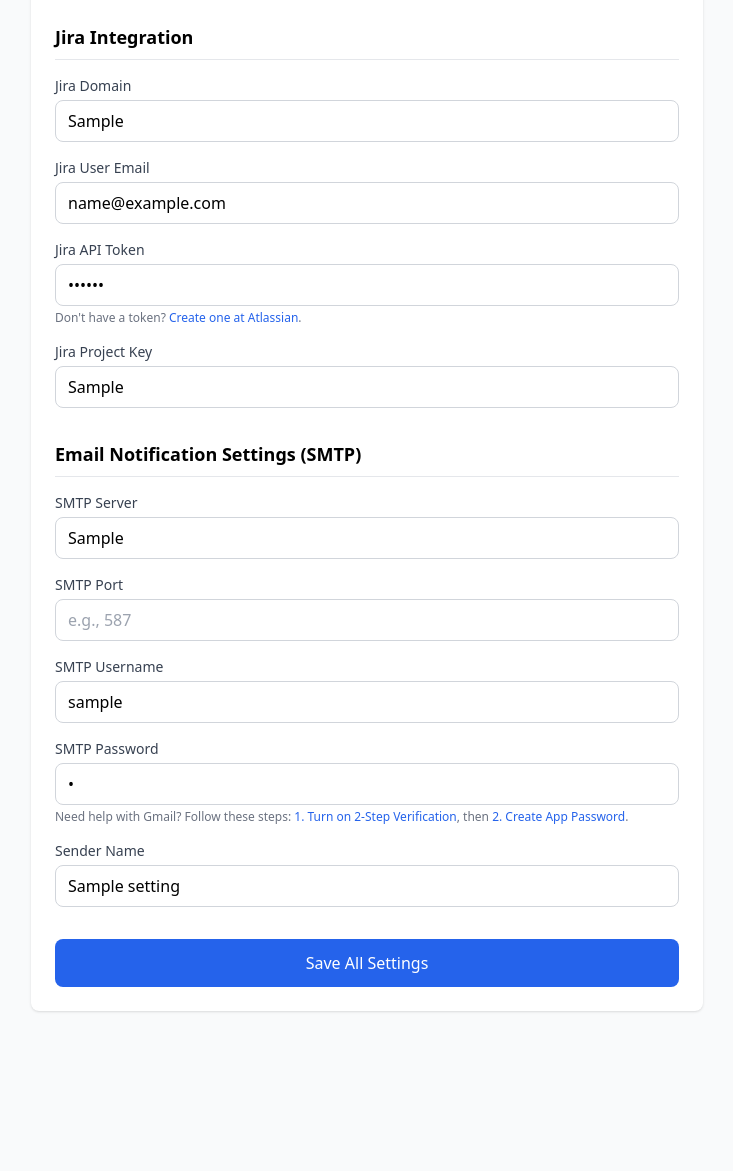
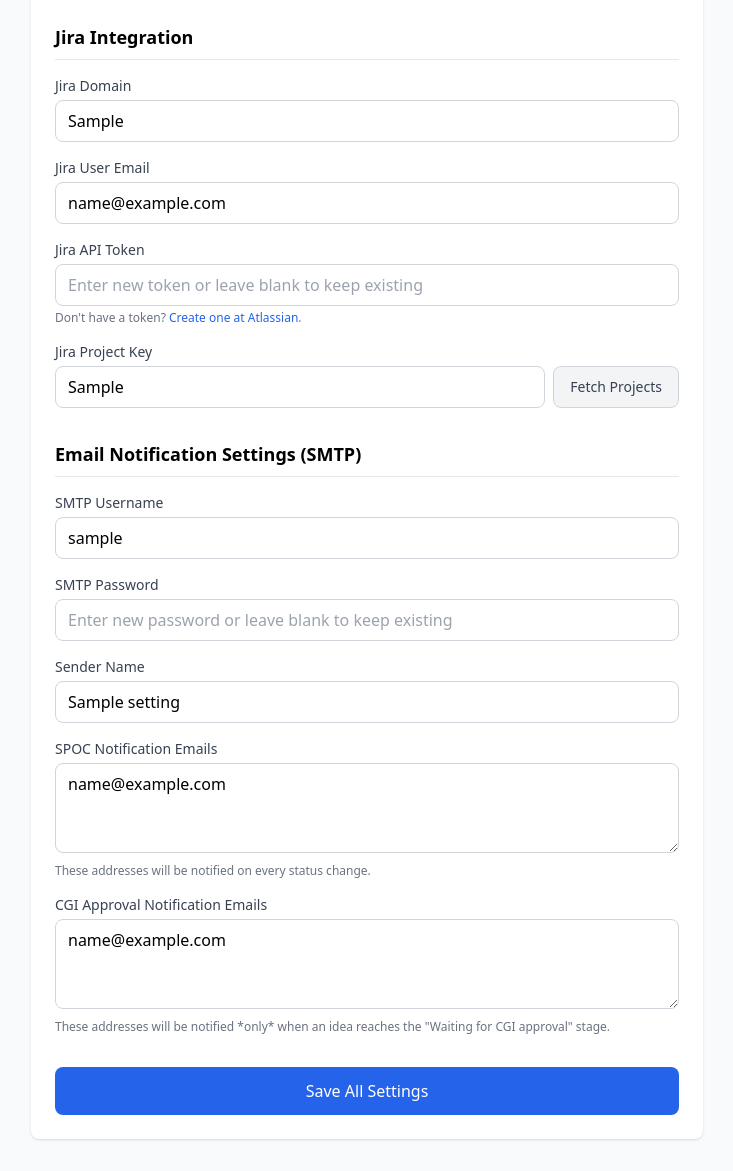
Before and after one commit to ParasuChandru/innovation-engine, a Flask app: template templates/settings.html in a window 1280 px wide. Shown: the part 170-1341 px from the top of the page, without its empty margins (273-1006 px from the left). Before the commit the page ends 1182 px from the top, so only its background shows below. Run offline with Flask 3, Linux system fonts and the light colour scheme; the template is opened without the code that fills it: most values are stand-ins (such as "Sample title", 1, 10 or a date in 2020); some libraries are stand-ins or nearby versions.

Commit message:
new jira error fix

```diff
--- a/app.py
+++ b/app.py
@@ -14,12 +14,20 @@ import requests
 import smtplib
 from email.mime.text import MIMEText
 from datetime import datetime
+from encryption import encrypt_data, decrypt_data
 
 app = Flask(__name__)
-app.secret_key = os.environ.get('SECRET_KEY', 'innovation-engine-secret-key-change-in-production')
+app.secret_key = os.environ.get('SECRET_KEY')
+
+if not app.secret_key:
+    raise ValueError("FATAL: SECRET_KEY not found in environment variables. Please set it in your .env file.")
 app.config['UPLOAD_FOLDER'] = os.path.join(os.path.dirname(__file__), 'uploads')
 app.config['ALLOWED_EXTENSIONS'] = {'pdf', 'doc', 'docx', 'xlsx', 'ppt', 'pptx'}
 CORS(app)
+
+# Hardcoded SMTP settings
+SMTP_SERVER = "smtprelay.cgi.com"
+SMTP_PORT = 587
 
 def allowed_file(filename):
     """Check if the file extension is allowed."""
@@ -346,42 +354,67 @@ def update_idea_jira_link(idea_id, jira_link):
 # ============================================
 
 def send_status_update_email(idea, new_status):
-    """Sends an email notification to the idea submitter about a status change."""
+    """Sends a customized email notification for an idea status change."""
     settings = get_settings()
-    smtp_server = settings.get('smtp_server')
-    smtp_port = settings.get('smtp_port')
     smtp_username = settings.get('smtp_username')
-    smtp_password = settings.get('smtp_password')
+    smtp_password_encrypted = settings.get('smtp_password')
     smtp_sender_name = settings.get('smtp_sender_name', 'Innovation Engine')
-
-    if not all([smtp_server, smtp_port, smtp_username, smtp_password]):
+    if not all([smtp_username, smtp_password_encrypted]):
         print(f"SMTP settings not configured. Skipping email for idea {idea['id']}.")
         return
 
+    # Build recipient list
+    recipients = {idea['submitter_email']}
+
+    spoc_emails_str = settings.get('spoc_notification_emails', '')
+    if spoc_emails_str:
+        recipients.update([email.strip() for email in spoc_emails_str.split(',') if email.strip()])
+
+    if new_status == 'Waiting for CGI approval':
+        cgi_emails_str = settings.get('cgi_approval_notification_emails', '')
+        if cgi_emails_str:
+            recipients.update([email.strip() for email in cgi_emails_str.split(',') if email.strip()])
+
+    # Remove any empty strings that might result from splitting
+    recipients.discard('')
+
+    recipient_list = list(recipients)
+    if not recipient_list:
+        print(f"No recipients found for idea {idea['id']} status update.")
+        return
+
+    smtp_password = decrypt_data(smtp_password_encrypted)
     try:
-        subject = f"Update on your idea: {idea['title']}"
-        body = f"""
-        Hello {idea['submitter_name']},
+        subject = f"Innovation Idea Update: '{idea['title']}' is now {new_status}"
+        body = f"""Hello Team,
 
-        Your innovation idea, "{idea['title']}", has been moved to a new stage: {new_status}.
+An update has occurred for the innovation idea: "{idea['title']}".
 
-        You can view the latest updates here:
-        {url_for('idea_detail', idea_id=idea['id'], _external=True)}
+Details:
+- Idea Title: {idea['title']}
+- New Status: {new_status}
+- Submitter: {idea['submitter_name']}
+- Category: {idea['category']}
 
-        Thank you,
-        The Innovation Engine Team
-        """
+You can view the latest updates here:
+{url_for('idea_detail', idea_id=idea['id'], _external=True)}
+
+Thank you,
+The Innovation Engine Team
+"""
 
         msg = MIMEText(body)
         msg['Subject'] = subject
         msg['From'] = f"{smtp_sender_name} <{smtp_username}>"
-        msg['To'] = idea['submitter_email']
+        msg['To'] = ", ".join(recipient_list)
 
-        with smtplib.SMTP(smtp_server, int(smtp_port)) as server:
+        with smtplib.SMTP(SMTP_SERVER, SMTP_PORT, timeout=30) as server:
+            server.ehlo()
             server.starttls()
+            server.ehlo()
             server.login(smtp_username, smtp_password)
-            server.sendmail(smtp_username, [idea['submitter_email']], msg.as_string())
-            print(f"Successfully sent email for idea {idea['id']} to {idea['submitter_email']}")
+            server.sendmail(smtp_username, recipient_list, msg.as_string())
+            print(f"Successfully sent status update email for idea {idea['id']} to: {', '.join(recipient_list)}")
 
     except Exception as e:
         # Fail silently as requested
@@ -397,14 +430,14 @@ def create_jira_ticket(idea):
     settings = get_settings()
     jira_domain = settings.get('jira_domain')
     jira_email = settings.get('jira_email')
-    jira_api_token = settings.get('jira_api_token')
+    jira_api_token_encrypted = settings.get('jira_api_token')
     jira_project_key = settings.get('jira_project_key')
 
-    if not all([jira_domain, jira_email, jira_api_token, jira_project_key]):
+    if not all([jira_domain, jira_email, jira_api_token_encrypted, jira_project_key]):
         return None, "Jira settings are not configured."
 
     url = f"https://{jira_domain}/rest/api/2/issue"
-    auth = (jira_email, jira_api_token)
+
     headers = {
         "Accept": "application/json",
         "Content-Type": "application/json"
@@ -423,6 +456,13 @@ def create_jira_ticket(idea):
     }
 
     try:
+        jira_api_token = decrypt_data(jira_api_token_encrypted)
+    except Exception:
+        # Fallback in case the database still holds a plain-text token
+        jira_api_token = jira_api_token_encrypted
+
+    auth = (jira_email, jira_api_token)
+    try:
         response = requests.post(url, json=payload, headers=headers, auth=auth)
         response.raise_for_status()
         ticket_data = response.json()
@@ -430,7 +470,13 @@ def create_jira_ticket(idea):
         ticket_url = f"https://{jira_domain}/browse/{ticket_key}"
         return ticket_url, None
     except requests.exceptions.RequestException as e:
-        return None, f"Failed to create Jira ticket: {e}"
+        error_details = str(e)
+        if hasattr(e, 'response') and e.response is not None:
+            try:
+                error_details = e.response.json()
+            except Exception:
+                error_details = e.response.text
+        return None, f"Jira rejected the request: {error_details}"
 
 # ============================================
 # Authentication Decorator
@@ -717,8 +763,10 @@ def create_jira_ticket_route(idea_id):
     ticket_url, error = create_jira_ticket(idea)
 
     if error:
+        print(f"JIRA TICKET ERROR: {error}")
         flash(f'Error creating Jira ticket: {error}', 'error')
     else:
+        print(f"JIRA TICKET SUCCESS: {ticket_url}")
         update_idea_jira_link(idea_id, ticket_url)
         flash(f'Successfully created Jira ticket: {ticket_url}', 'success')
 
@@ -1028,21 +1076,59 @@ def settings():
 
         # Save other Jira settings
         save_setting('jira_email', request.form.get('jira_email', ''))
-        save_setting('jira_api_token', request.form.get('jira_api_token', ''))
+
+        # Encrypt and save Jira API token if a new one is provided
+        new_jira_token = request.form.get('jira_api_token')
+        if new_jira_token:
+            save_setting('jira_api_token', encrypt_data(new_jira_token))
+
         save_setting('jira_project_key', request.form.get('jira_project_key', ''))
 
         # Save SMTP settings
-        save_setting('smtp_server', request.form.get('smtp_server', ''))
-        save_setting('smtp_port', request.form.get('smtp_port', ''))
         save_setting('smtp_username', request.form.get('smtp_username', ''))
-        save_setting('smtp_password', request.form.get('smtp_password', ''))
+
+        # Encrypt and save SMTP password if a new one is provided
+        new_smtp_password = request.form.get('smtp_password')
+        if new_smtp_password:
+            save_setting('smtp_password', encrypt_data(new_smtp_password))
+
         save_setting('smtp_sender_name', request.form.get('smtp_sender_name', ''))
+
+        # Save new email notification lists
+        save_setting('spoc_notification_emails', request.form.get('spoc_notification_emails', ''))
+        save_setting('cgi_approval_notification_emails', request.form.get('cgi_approval_notification_emails', ''))
 
         flash('Settings saved successfully!', 'success')
         return redirect(url_for('settings'))
 
     settings = get_settings()
     return render_template('settings.html', settings=settings)
+
+@app.route('/api/jira/projects')
+@login_required
+@admin_required
+def api_jira_projects():
+    """Fetch available Jira projects using saved credentials."""
+    settings = get_settings()
+    jira_domain = settings.get('jira_domain')
+    jira_email = settings.get('jira_email')
+    jira_api_token_encrypted = settings.get('jira_api_token')
+
+    if not all([jira_domain, jira_email, jira_api_token_encrypted]):
+        return jsonify({'error': 'Please save your Jira domain, email, and API token first.'}), 400
+
+    try:
+        jira_api_token = decrypt_data(jira_api_token_encrypted)
+    except Exception:
+        jira_api_token = jira_api_token_encrypted
+
+    url = f"https://{jira_domain}/rest/api/2/project"
+    try:
+        response = requests.get(url, auth=(jira_email, jira_api_token), timeout=10)
+        response.raise_for_status()
+        return jsonify({'projects': [{'key': p['key'], 'name': p['name']} for p in response.json()]})
+    except Exception as e:
+        return jsonify({'error': 'Failed to fetch projects. Please check your Jira credentials.'}), 500
 
 # ============================================
 # Business Logic
@@ -1140,14 +1226,6 @@ def date_filter(value):
     except:
         return value
 
-@app.route('/temp-save-settings')
-def temp_save_settings():
-    save_setting('smtp_server', 'smtp.gmail.com')
-    save_setting('smtp_port', '587')
-    save_setting('smtp_username', 'yaseen.patan.cgi@gmail.com')
-    save_setting('smtp_password', 'YOUR_APP_PASSWORD') # Replace with your app password
-    save_setting('smtp_sender_name', 'Innovation Engine')
-    return "Settings saved."
 
 # ============================================
 # Main
--- a/templates/settings.html
+++ b/templates/settings.html
@@ -33,14 +33,20 @@
                 </div>
                 <div>
                     <label for="jira_api_token" class="block text-sm font-medium text-gray-700 mb-1">Jira API Token</label>
-                    <input type="password" id="jira_api_token" name="jira_api_token" value="{{ settings.get('jira_api_token', '') }}" class="w-full px-3 py-2 border border-gray-300 rounded-lg" placeholder="Enter your Jira API token">
+                    <input type="password" id="jira_api_token" name="jira_api_token" value="" class="w-full px-3 py-2 border border-gray-300 rounded-lg" placeholder="Enter new token or leave blank to keep existing">
                      <p class="mt-1 text-xs text-gray-500">
                         Don't have a token? <a href="https://id.atlassian.com/manage-profile/security/api-tokens" target="_blank" class="text-blue-600 hover:underline">Create one at Atlassian</a>.
                     </p>
                 </div>
                 <div>
                     <label for="jira_project_key" class="block text-sm font-medium text-gray-700 mb-1">Jira Project Key</label>
-                    <input type="text" id="jira_project_key" name="jira_project_key" value="{{ settings.get('jira_project_key', '') }}" class="w-full px-3 py-2 border border-gray-300 rounded-lg" placeholder="e.g., INNOV">
+                    <div class="flex space-x-2">
+                        <input type="text" id="jira_project_key" name="jira_project_key" value="{{ settings.get('jira_project_key', '') }}" class="flex-1 px-3 py-2 border border-gray-300 rounded-lg" placeholder="e.g., INNOV">
+                        <button type="button" id="fetch-projects-btn" class="bg-gray-100 border border-gray-300 text-gray-700 px-4 py-2 rounded-lg hover:bg-gray-200 text-sm font-medium transition-colors">
+                            Fetch Projects
+                        </button>
+                    </div>
+                    <p id="fetch-projects-status" class="mt-1 text-xs text-gray-500"></p>
                 </div>
             </div>
 
@@ -48,29 +54,30 @@
             <div class="space-y-4">
                 <h3 class="font-semibold text-lg border-b pb-2">Email Notification Settings (SMTP)</h3>
                 <div>
-                    <label for="smtp_server" class="block text-sm font-medium text-gray-700 mb-1">SMTP Server</label>
-                    <input type="text" id="smtp_server" name="smtp_server" value="{{ settings.get('smtp_server', '') }}" class="w-full px-3 py-2 border border-gray-300 rounded-lg" placeholder="e.g., smtp.gmail.com">
-                </div>
-                <div>
-                    <label for="smtp_port" class="block text-sm font-medium text-gray-700 mb-1">SMTP Port</label>
-                    <input type="number" id="smtp_port" name="smtp_port" value="{{ settings.get('smtp_port', '587') }}" class="w-full px-3 py-2 border border-gray-300 rounded-lg" placeholder="e.g., 587">
-                </div>
-                <div>
                     <label for="smtp_username" class="block text-sm font-medium text-gray-700 mb-1">SMTP Username</label>
                     <input type="text" id="smtp_username" name="smtp_username" value="{{ settings.get('smtp_username', '') }}" class="w-full px-3 py-2 border border-gray-300 rounded-lg" placeholder="Your email address">
                 </div>
                 <div>
                     <label for="smtp_password" class="block text-sm font-medium text-gray-700 mb-1">SMTP Password</label>
-                    <input type="password" id="smtp_password" name="smtp_password" value="{{ settings.get('smtp_password', '') }}" class="w-full px-3 py-2 border border-gray-300 rounded-lg" placeholder="Your email password or app password">
-                    <p class="mt-1 text-xs text-gray-500">
-                        Need help with Gmail? Follow these steps:
-                        <a href="https://myaccount.google.com/signinoptions/two-step-verification" target="_blank" class="text-blue-600 hover:underline">1. Turn on 2-Step Verification</a>, then
-                        <a href="https://myaccount.google.com/apppasswords" target="_blank" class="text-blue-600 hover:underline">2. Create App Password</a>.
-                    </p>
+                    <input type="password" id="smtp_password" name="smtp_password" value="" class="w-full px-3 py-2 border border-gray-300 rounded-lg" placeholder="Enter new password or leave blank to keep existing">
                 </div>
                 <div>
                     <label for="smtp_sender_name" class="block text-sm font-medium text-gray-700 mb-1">Sender Name</label>
                     <input type="text" id="smtp_sender_name" name="smtp_sender_name" value="{{ settings.get('smtp_sender_name', 'Innovation Engine') }}" class="w-full px-3 py-2 border border-gray-300 rounded-lg" placeholder="e.g., Innovation Engine Notifier">
+                </div>
+                <div>
+                    <label for="spoc_notification_emails" class="block text-sm font-medium text-gray-700 mb-1">SPOC Notification Emails</label>
+                    <textarea id="spoc_notification_emails" name="spoc_notification_emails" rows="3" class="w-full px-3 py-2 border border-gray-300 rounded-lg" placeholder="Enter multiple email addresses, separated by commas">{{ settings.get('spoc_notification_emails', '') }}</textarea>
+                    <p class="mt-1 text-xs text-gray-500">
+                        These addresses will be notified on every status change.
+                    </p>
+                </div>
+                <div>
+                    <label for="cgi_approval_notification_emails" class="block text-sm font-medium text-gray-700 mb-1">CGI Approval Notification Emails</label>
+                    <textarea id="cgi_approval_notification_emails" name="cgi_approval_notification_emails" rows="3" class="w-full px-3 py-2 border border-gray-300 rounded-lg" placeholder="Enter multiple email addresses, separated by commas">{{ settings.get('cgi_approval_notification_emails', '') }}</textarea>
+                    <p class="mt-1 text-xs text-gray-500">
+                        These addresses will be notified *only* when an idea reaches the "Waiting for CGI approval" stage.
+                    </p>
                 </div>
             </div>
 
@@ -80,4 +87,49 @@
         </form>
     </div>
 </div>
+
+<script>
+document.addEventListener('DOMContentLoaded', function() {
+    const fetchBtn = document.getElementById('fetch-projects-btn');
+    if (fetchBtn) {
+        fetchBtn.addEventListener('click', async function() {
+            const statusEl = document.getElementById('fetch-projects-status');
+            const projectInput = document.getElementById('jira_project_key');
+
+            statusEl.textContent = 'Fetching projects...';
+            statusEl.className = 'mt-1 text-xs text-blue-500';
+
+            try {
+                const response = await fetch('/api/jira/projects');
+                const data = await response.json();
+
+                if (response.ok && data.projects) {
+                    let select = document.createElement('select');
+                    select.id = 'jira_project_key';
+                    select.name = 'jira_project_key';
+                    select.className = projectInput.className;
+
+                    data.projects.forEach(p => {
+                        const option = document.createElement('option');
+                        option.value = p.key;
+                        option.textContent = `${p.key} - ${p.name}`;
+                        if (p.key === projectInput.value) option.selected = true;
+                        select.appendChild(option);
+                    });
+
+                    projectInput.parentNode.replaceChild(select, projectInput);
+                    statusEl.textContent = `Successfully loaded ${data.projects.length} projects!`;
+                    statusEl.className = 'mt-1 text-xs text-green-500';
+                } else {
+                    statusEl.textContent = `Error: ${data.error || 'No projects found'}`;
+                    statusEl.className = 'mt-1 text-xs text-red-500';
+                }
+            } catch (error) {
+                statusEl.textContent = 'Failed to connect to the server.';
+                statusEl.className = 'mt-1 text-xs text-red-500';
+            }
+        });
+    }
+});
+</script>
 {% endblock %}
```
